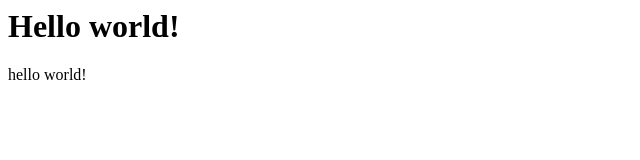
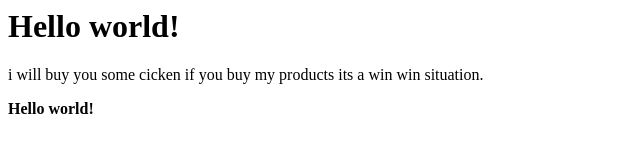
Before and after one commit to turtle65432/todo_app, a plain HTML site: page index.html in a window 1280 px wide. Shown: the whole page, without its empty margins (0-640 px from the left). Drawn offline with Linux system fonts and the light colour scheme.

Commit message:
Tag all content

```diff
--- a/index.html
+++ b/index.html
@@ -1,2 +1,3 @@
 <h1>Hello world!</h1>
-<p> hello world!</p>
+<p> i will buy you some cicken if you buy my products its a win win situation.</p>
+<strong>Hello world!</strong>
```
